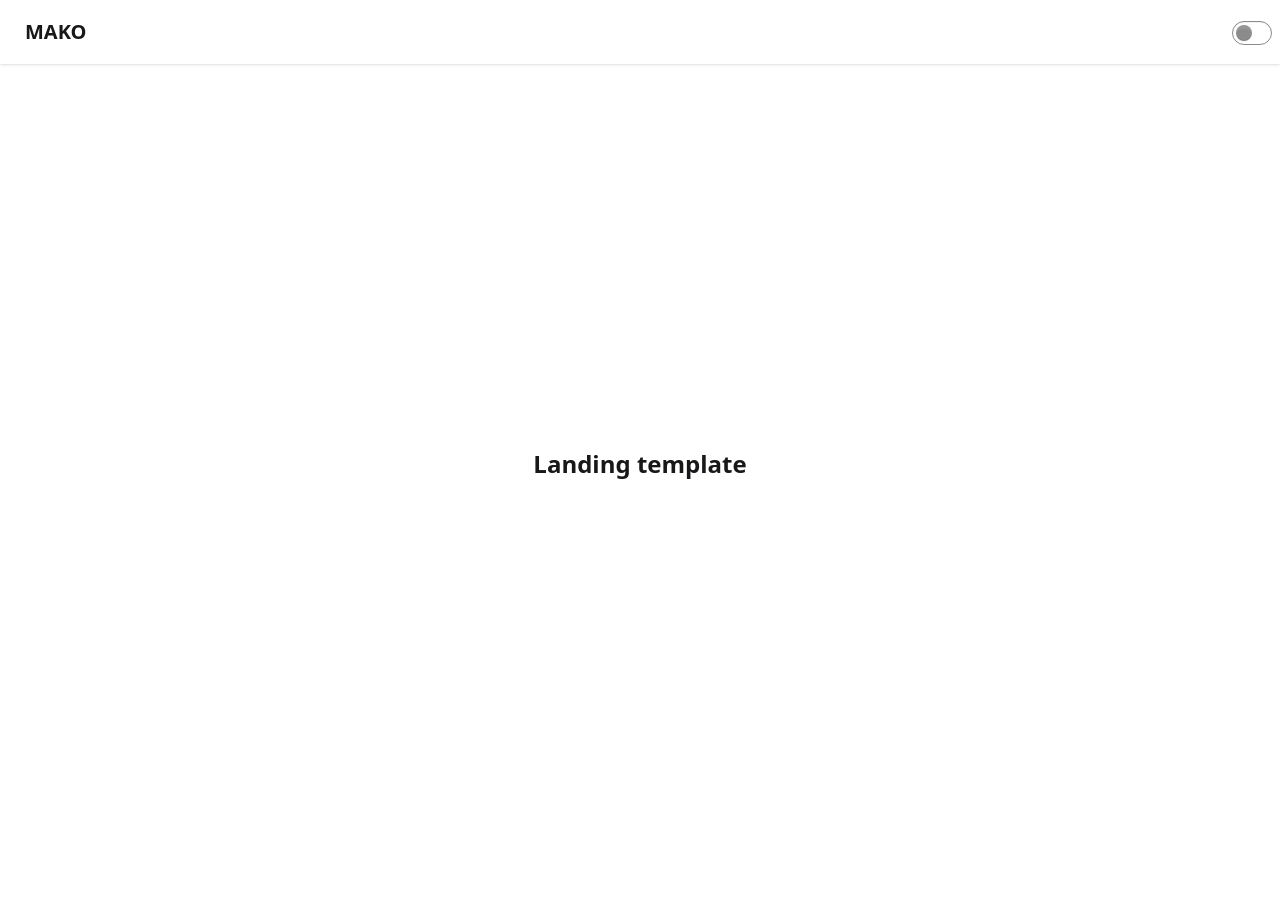
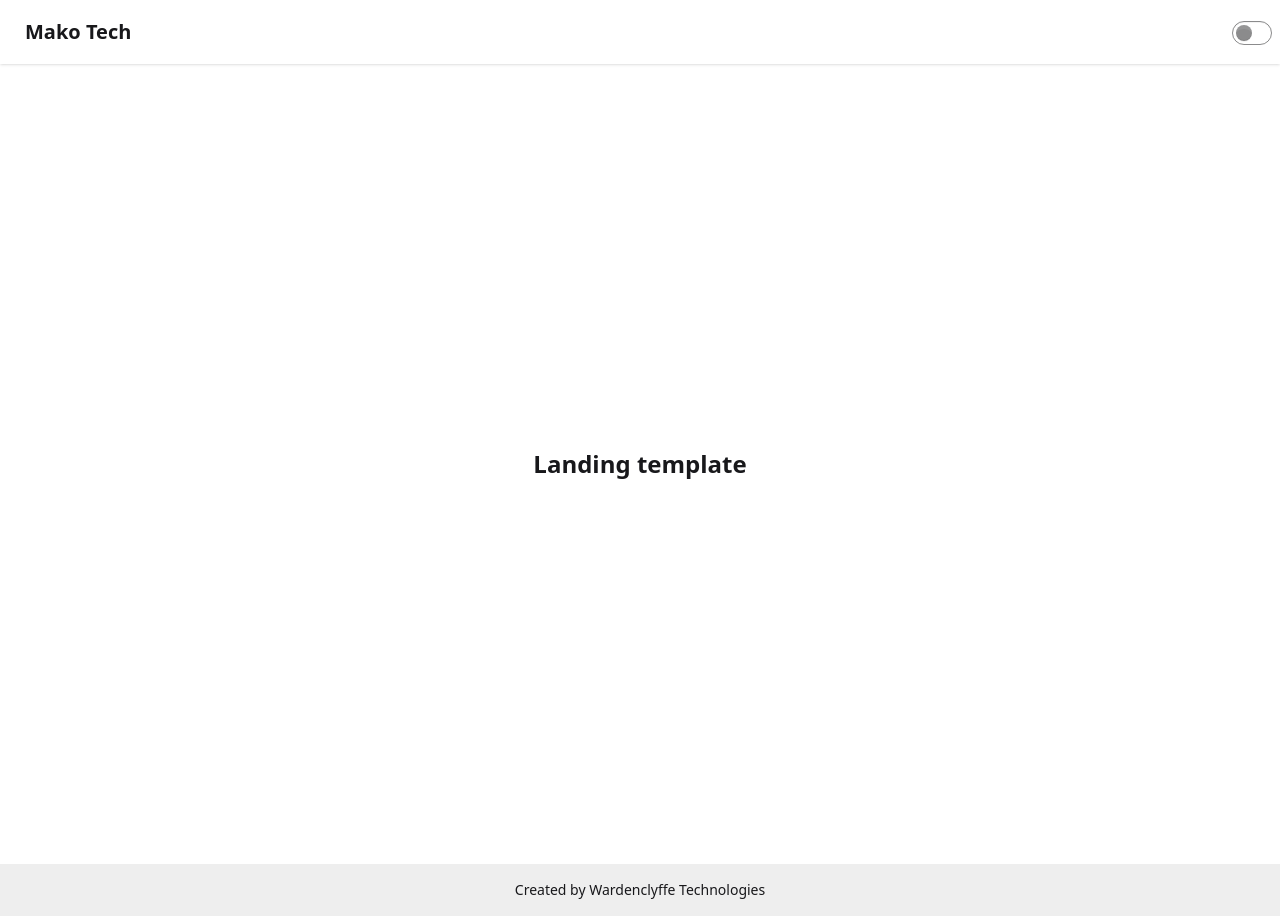
Before and after one commit to seanmahoneyx/mako, a Django app: page / in a window 1280 px wide. Before the commit the page ends 479 px from the top, so only its background shows below. Run offline with Django 5.2, Linux system fonts and the light colour scheme.

Commit message:
didnt really change much here

```diff
--- a/static/css/src/output.css
+++ b/static/css/src/output.css
@@ -8,6 +8,7 @@
     --font-mono: ui-monospace, SFMono-Regular, Menlo, Monaco, Consolas, "Liberation Mono",
       "Courier New", monospace;
     --color-black: #000;
+    --spacing: 0.25rem;
     --text-xl: 1.25rem;
     --text-xl--line-height: calc(1.75 / 1.25);
     --text-2xl: 1.5rem;
@@ -586,6 +587,29 @@
     padding: 0.5rem;
     min-height: 4rem;
   }
+  .footer {
+    display: grid;
+    width: 100%;
+    grid-auto-flow: row;
+    place-items: start;
+    column-gap: calc(0.25rem * 4);
+    row-gap: calc(0.25rem * 10);
+    font-size: 0.875rem;
+    line-height: 1.25rem;
+    & > * {
+      display: grid;
+      place-items: start;
+      gap: calc(0.25rem * 2);
+    }
+    &.footer-center {
+      grid-auto-flow: column dense;
+      place-items: center;
+      text-align: center;
+      & > * {
+        place-items: center;
+      }
+    }
+  }
   .block {
     display: block;
   }
@@ -610,6 +634,12 @@
   .bg-base-100 {
     background-color: var(--color-base-100);
   }
+  .bg-base-300 {
+    background-color: var(--color-base-300);
+  }
+  .p-4 {
+    padding: calc(var(--spacing) * 4);
+  }
   .text-2xl {
     font-size: var(--text-2xl);
     line-height: var(--tw-leading, var(--text-2xl--line-height));
@@ -621,6 +651,9 @@
   .font-bold {
     --tw-font-weight: var(--font-weight-bold);
     font-weight: var(--font-weight-bold);
+  }
+  .text-base-content {
+    color: var(--color-base-content);
   }
   .shadow-sm {
     --tw-shadow: 0 1px 3px 0 var(--tw-shadow-color, rgb(0 0 0 / 0.1)), 0 1px 2px -1px var(--tw-shadow-color, rgb(0 0 0 / 0.1));
@@ -635,6 +668,14 @@
       &:not(:disabled, [disabled], .btn-disabled) {
         outline-color: currentColor;
         --btn-fg: currentColor;
+      }
+    }
+  }
+  .sm\:footer-horizontal {
+    @media (width >= 40rem) {
+      grid-auto-flow: column;
+      &.footer-center {
+        grid-auto-flow: row dense;
       }
     }
   }
--- a/templates/base.html
+++ b/templates/base.html
@@ -17,6 +17,14 @@
     <div id="content">
     {% block content %} {% endblock %}
     </div>
+
+
+    <div id="footer">
+    {% block footer %}
+    {% include "includes/footer.html" %}
+    {% endblock %}
+    </div>
+
     {% block scripts %}{% endblock %}
 </body>
 </html>
--- /dev/null
+++ b/templates/includes/footer.html
@@ -0,0 +1,5 @@
+<footer class="footer sm:footer-horizontal footer-center bg-base-300 text-base-content p-4">
+  <aside>
+    <p>Created by Wardenclyffe Technologies</p>
+  </aside>
+</footer>
--- a/templates/includes/navbar.html
+++ b/templates/includes/navbar.html
@@ -1,6 +1,6 @@
 <div class="navbar bg-base-100 shadow-sm">
   <div class="flex-1">
-  <a class="btn btn-ghost text-xl" href="/">MAKO</a>
+  <a class="btn btn-ghost text-xl" href="/">Mako Tech</a>
   </div>
   <div class="flex-none">
   <input id="toggle-switch" type="checkbox" checked="checked" class="toggle" />
```
